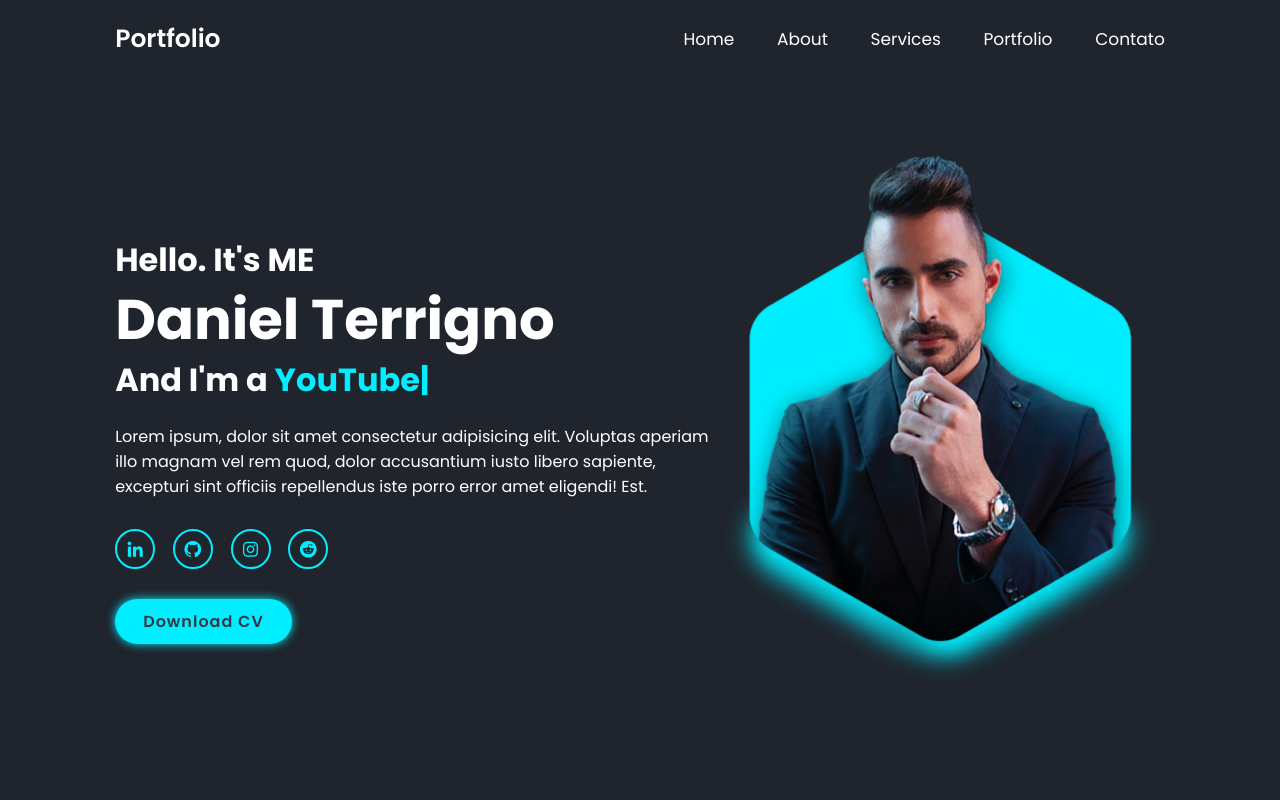
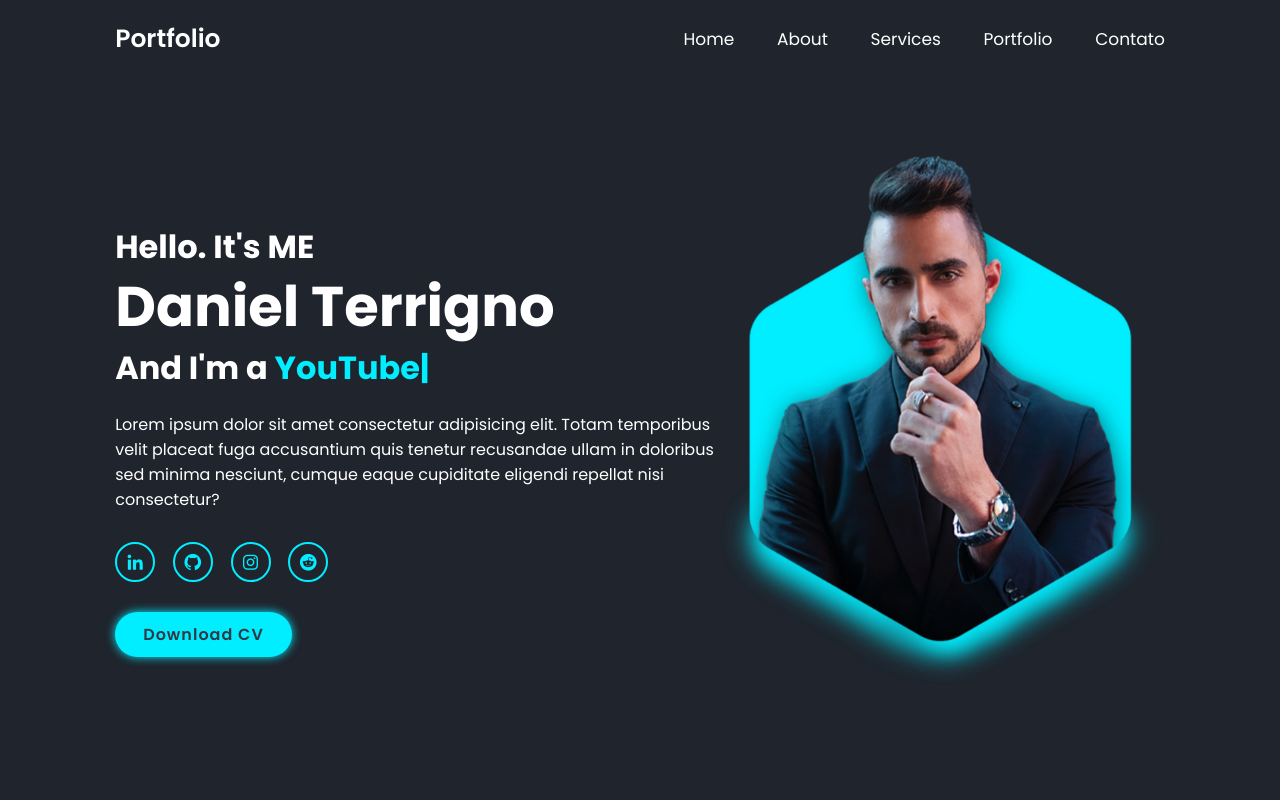
Before and after one commit to danielterrigno/meuportfolio, a plain HTML site: page Portifolio/index.html in a window 1280 px wide. Shown: the top 800 px of the page. Drawn offline with nearby package versions, Linux system fonts and the light colour scheme.

Commit message:
Update index.html

```diff
--- a/Portifolio/index.html
+++ b/Portifolio/index.html
@@ -36,7 +36,7 @@
             <h3>Hello. It's ME</h3>
             <h1>Daniel Terrigno</h1>
             <h3>And I'm a <span class="multiple-text"></span></h3>
-            <p>Lorem ipsum, dolor sit amet consectetur adipisicing elit. Voluptas aperiam illo magnam vel rem quod, dolor accusantium iusto libero sapiente, excepturi sint officiis repellendus iste porro error amet eligendi! Est.</p>
+            <p>Lorem ipsum dolor sit amet consectetur adipisicing elit. Totam temporibus velit placeat fuga accusantium quis tenetur recusandae ullam in doloribus sed minima nesciunt, cumque eaque cupiditate eligendi repellat nisi consectetur?</p>
             <div class="social-media">
                 <a href="#"><i class='bx bxl-linkedin'></i></a>
                 <a href="#"><i class='bx bxl-github' ></i></a>
```
